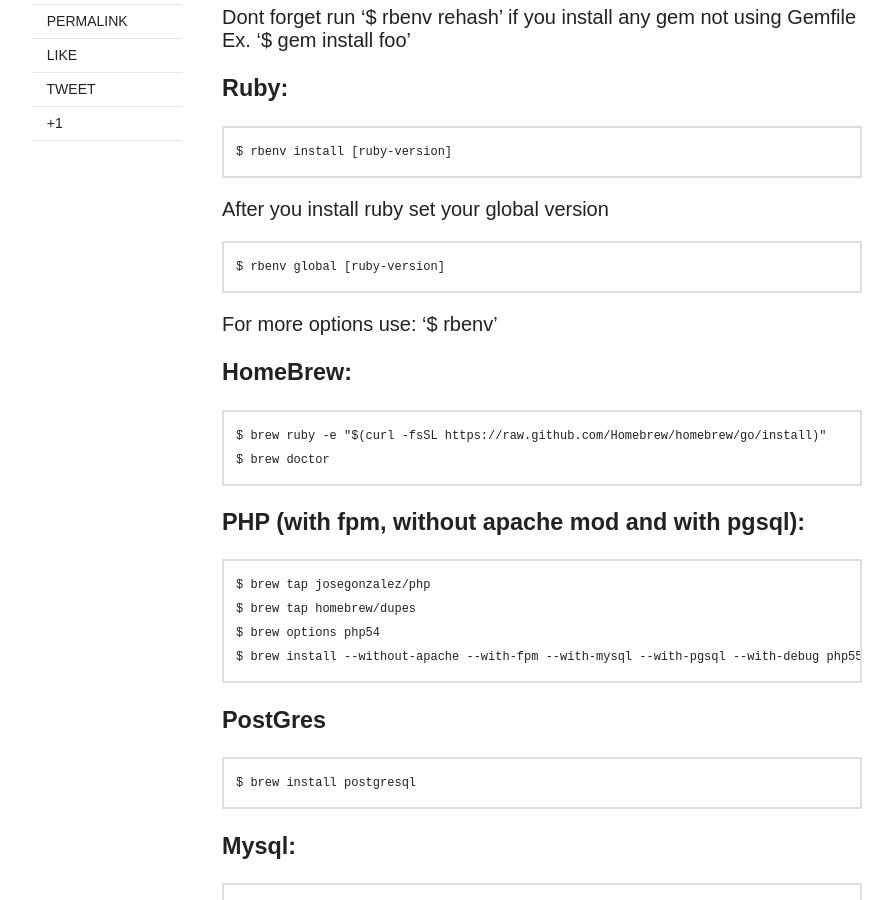
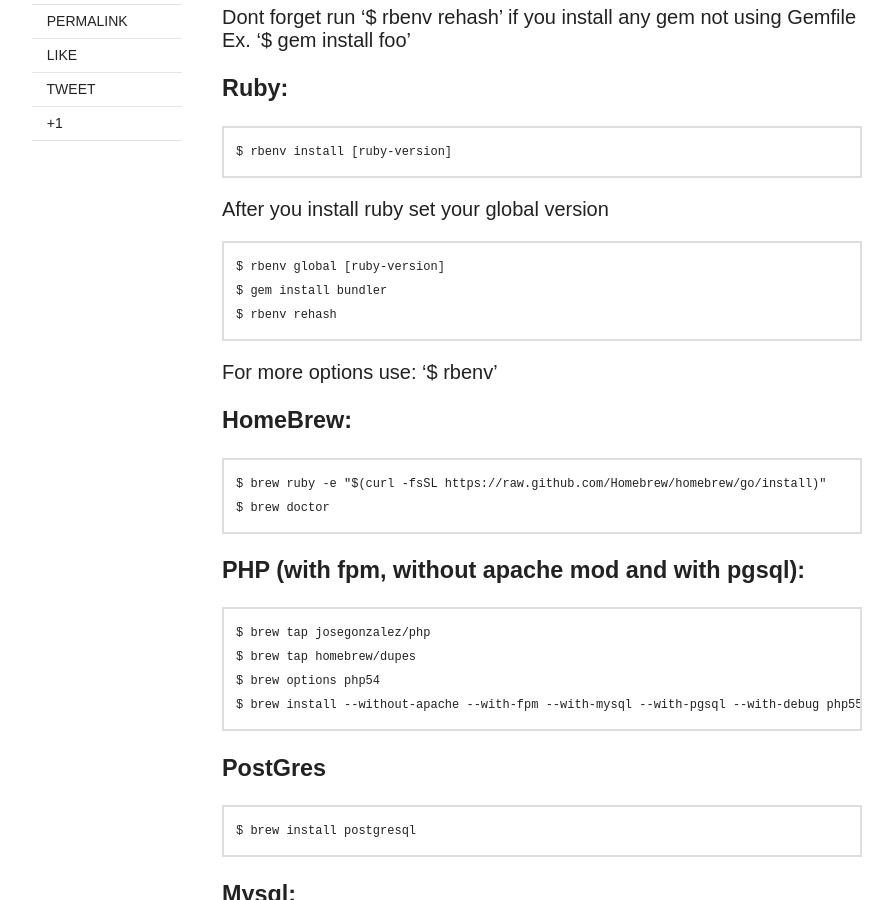
Before and after one commit to cristianounix/cristianounix, a Jekyll site: the page built from _posts/2014-05-29-Install-Php-Ruby-Rbenv-Nginx-PostGres-MySql.md, in a window 1280 px wide and 900 px high, scrolled down 752 px. Shown: the whole window, without its empty margins (128-1021 px from the left). Built offline with Jekyll 4.4.1, drawn with Linux system fonts in a browser that asks for light colours; nearby versions of some CDN libraries; comment, search, counter and statistics services are not loaded.

Commit message:
Editing 29/05

```diff
--- a/_posts/2014-05-29-Install-Php-Ruby-Rbenv-Nginx-PostGres-MySql.md
+++ b/_posts/2014-05-29-Install-Php-Ruby-Rbenv-Nginx-PostGres-MySql.md
@@ -28,6 +28,8 @@
 After you install ruby set your global version
 
     $ rbenv global [ruby-version]
+    $ gem install bundler
+    $ rbenv rehash
 
 For more options use: '$ rbenv'
 
```
